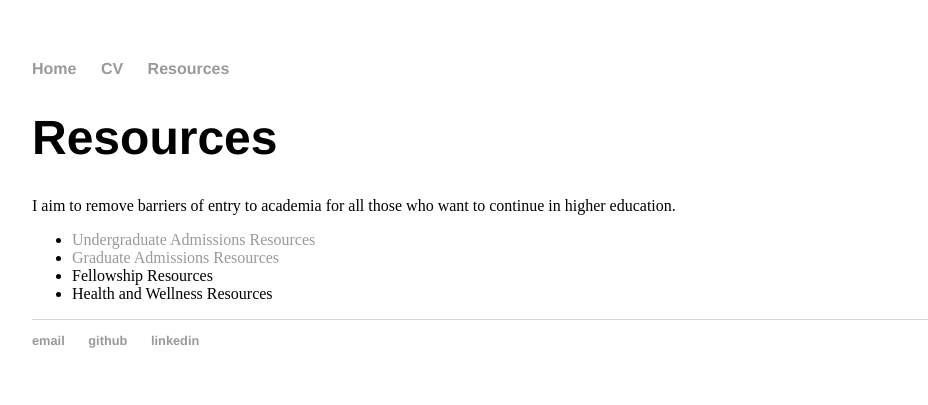
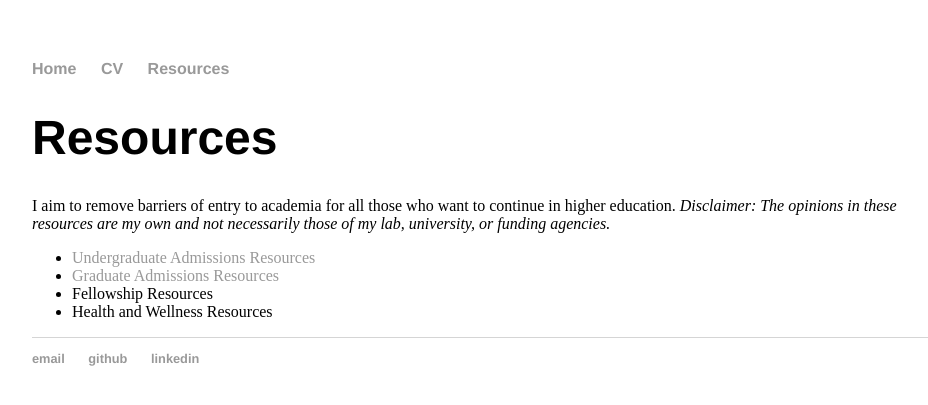
Before and after one commit to ggenszler/ggenszler.github.io, a Jekyll site: the page built from resources/index.html, in a window 1280 px wide. Shown: the top 405 px of the page, without its empty margins (160-1088 px from the left). Built offline with Jekyll 4.4.1, drawn with Linux system fonts in a browser that asks for light colours.

Commit message:
Update index.html

```diff
--- a/resources/index.html
+++ b/resources/index.html
@@ -7,6 +7,8 @@ title: Resources
 </div><!-- /.blurb -->
 
 I aim to remove barriers of entry to academia for all those who want to continue in higher education.
+
+<em>Disclaimer: The opinions in these resources are my own and not necessarily those of my lab, university, or funding agencies.</em>
 <ul>
   <li><a href="/undergrad">Undergraduate Admissions Resources</a></li>
   <li><a href="/grad">Graduate Admissions Resources</a></li>
```
